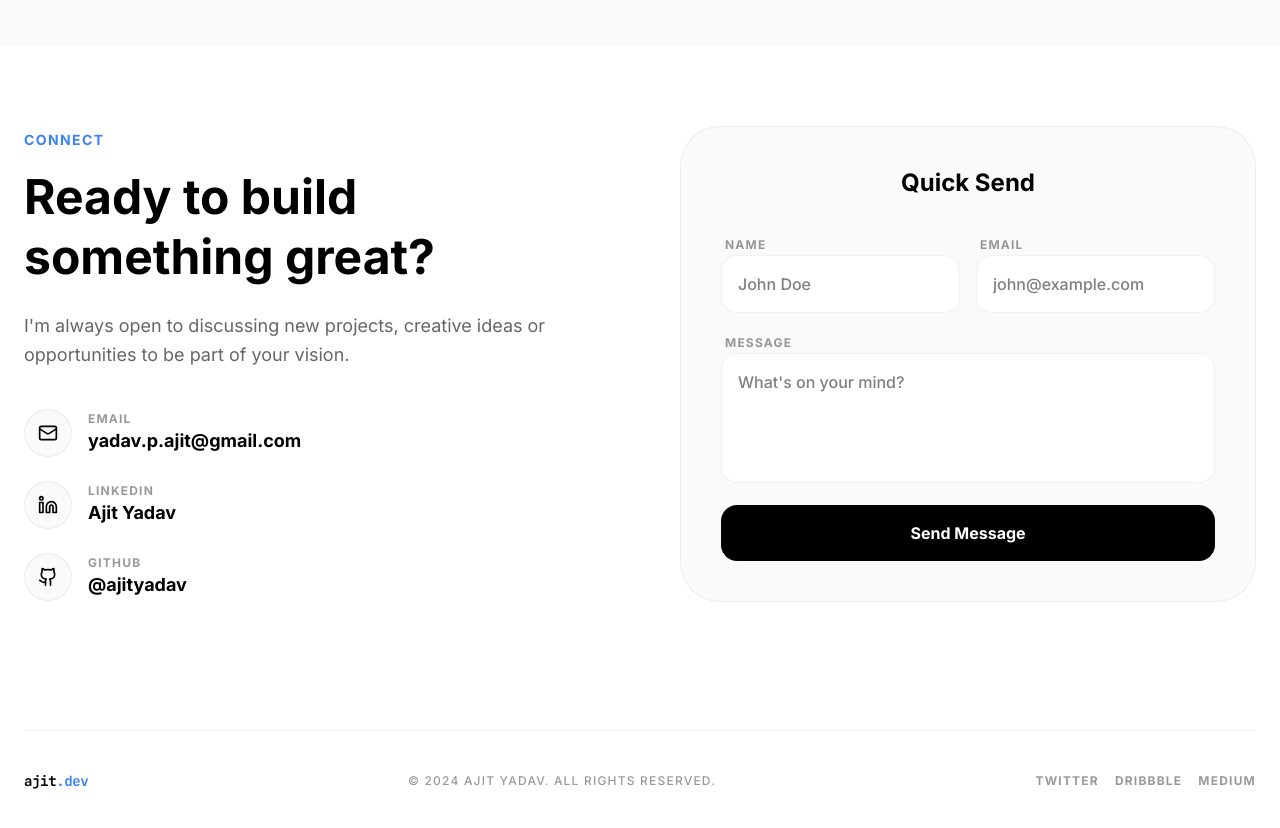
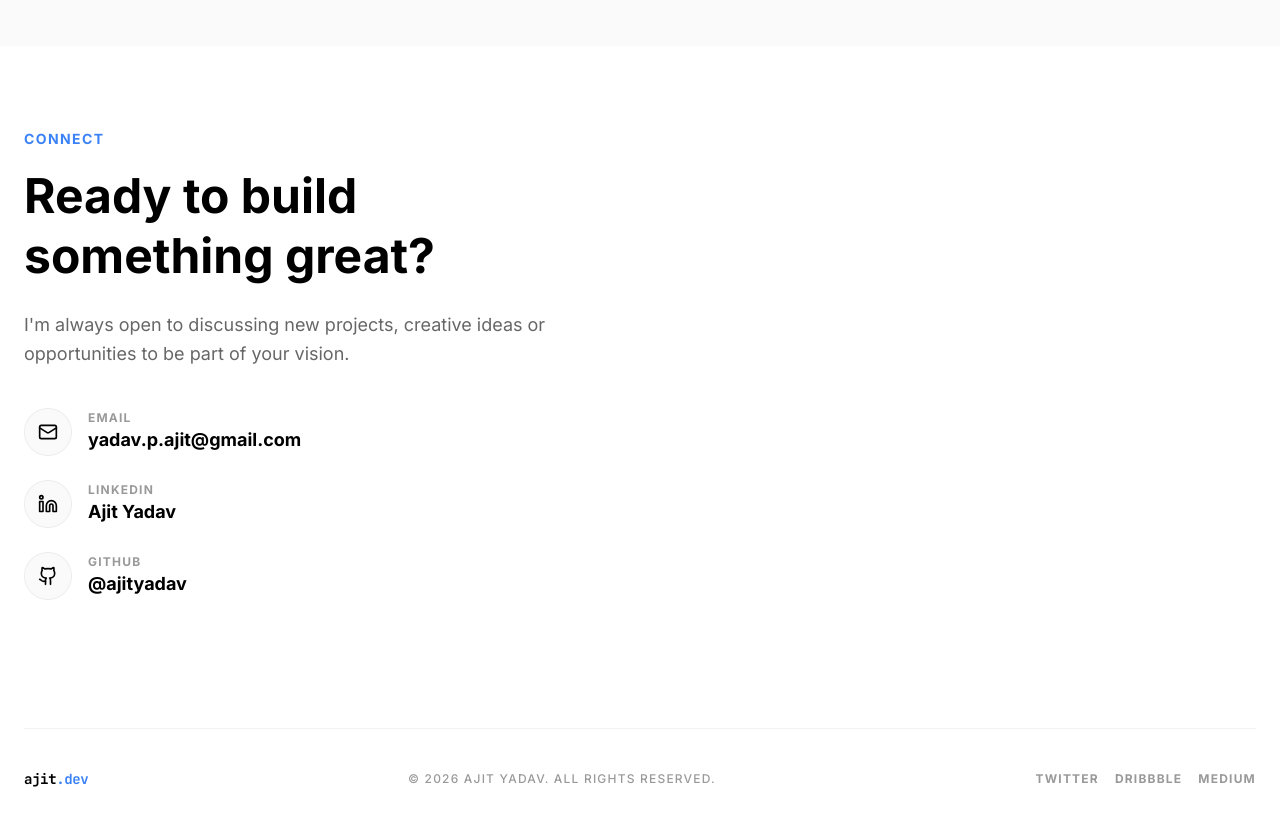
Before and after one commit to AjitYadav-5356/portfolio, a React (Vite) app: page / in a window 1280 px wide. Shown: the part 2500-3328 px from the top of the page. Built offline with nearby package versions, Linux system fonts and the light colour scheme.

Commit message:
remove send message section

```diff
--- a/index.html
+++ b/index.html
@@ -3,7 +3,7 @@
   <head>
     <meta charset="UTF-8" />
     <meta name="viewport" content="width=device-width, initial-scale=1.0" />
-    <title>Ajit Yadav - Senior Full Stack & AI Engineer</title>
+    <title>Ajit Yadav</title>
   </head>
   <body>
     <div id="root"></div>
--- a/src/components/Contact.tsx
+++ b/src/components/Contact.tsx
@@ -49,34 +49,6 @@ export default function Contact() {
               </a>
             </div>
           </div>
-
-          <motion.div
-            initial={{ opacity: 0, scale: 0.95 }}
-            whileInView={{ opacity: 1, scale: 1 }}
-            viewport={{ once: true }}
-            className="p-10 rounded-[2.5rem] bg-zinc-50 border border-black/5"
-          >
-            <h3 className="text-2xl font-bold mb-8 text-center">Quick Send</h3>
-            <form className="space-y-4" onSubmit={(e) => e.preventDefault()}>
-              <div className="grid md:grid-cols-2 gap-4">
-                <div className="space-y-2">
-                  <label className="text-xs font-bold uppercase tracking-widest text-black/40 px-1">Name</label>
-                  <input type="text" className="w-full bg-white border border-black/5 rounded-2xl p-4 focus:outline-none focus:ring-2 focus:ring-brand-accent/20 transition-all font-medium" placeholder="John Doe" />
-                </div>
-                <div className="space-y-2">
-                  <label className="text-xs font-bold uppercase tracking-widest text-black/40 px-1">Email</label>
-                  <input type="email" className="w-full bg-white border border-black/5 rounded-2xl p-4 focus:outline-none focus:ring-2 focus:ring-brand-accent/20 transition-all font-medium" placeholder="john@example.com" />
-                </div>
-              </div>
-              <div className="space-y-2">
-                <label className="text-xs font-bold uppercase tracking-widest text-black/40 px-1">Message</label>
-                <textarea rows={4} className="w-full bg-white border border-black/5 rounded-2xl p-4 focus:outline-none focus:ring-2 focus:ring-brand-accent/20 transition-all font-medium resize-none" placeholder="What's on your mind?"></textarea>
-              </div>
-              <button className="w-full py-4 bg-black text-white rounded-2xl font-bold hover:bg-zinc-800 transition-colors">
-                Send Message
-              </button>
-            </form>
-          </motion.div>
         </div>
 
         <footer className="mt-32 pt-10 border-t border-black/5 flex flex-col md:flex-row justify-between items-center gap-6">
@@ -84,7 +56,7 @@ export default function Contact() {
             ajit<span className="text-brand-accent">.dev</span>
           </div>
           <div className="text-xs font-medium text-black/40 uppercase tracking-widest">
-            © 2024 {resumeData.name}. All Rights Reserved.
+            © 2026 {resumeData.name}. All Rights Reserved.
           </div>
           <div className="flex gap-4">
             <a href="#" className="text-xs font-bold text-black/40 hover:text-black transition-colors uppercase tracking-widest">Twitter</a>
```
